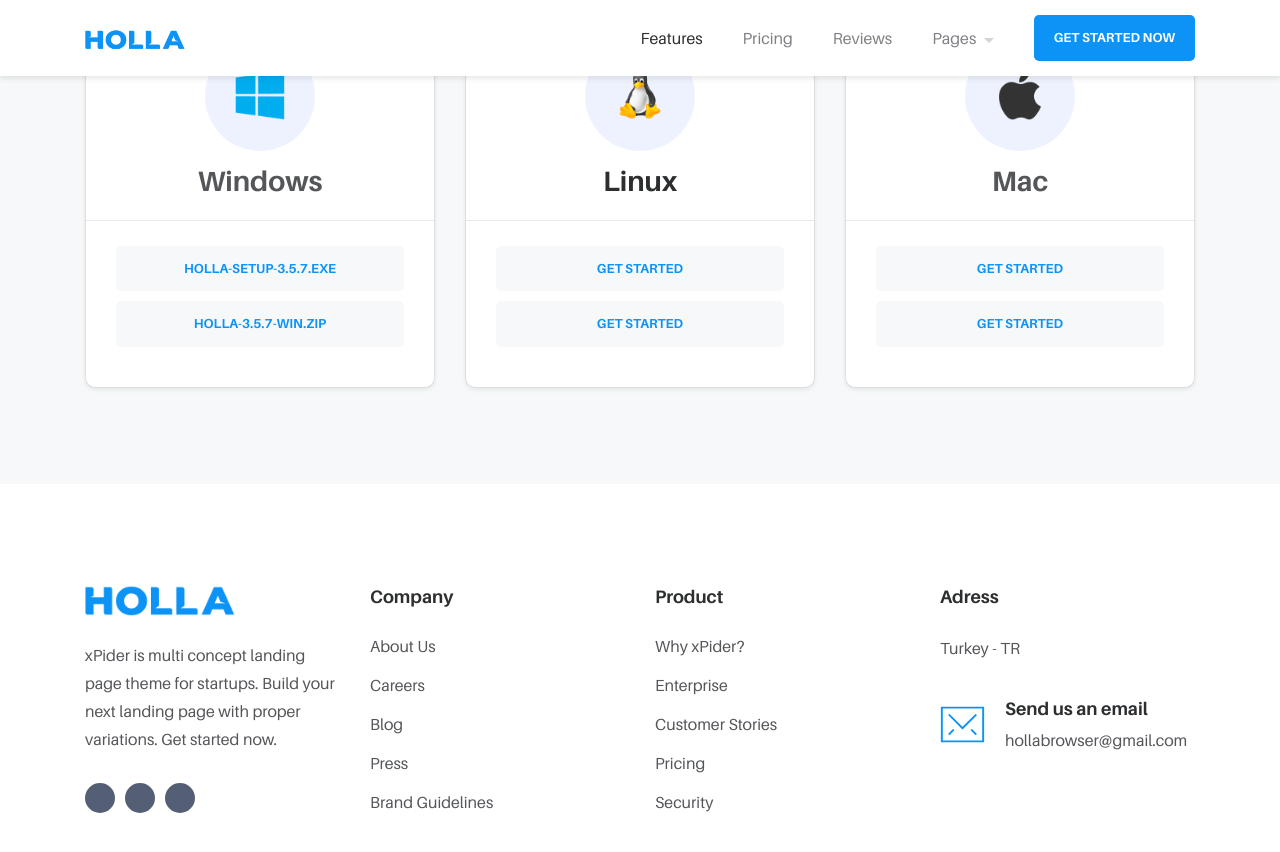
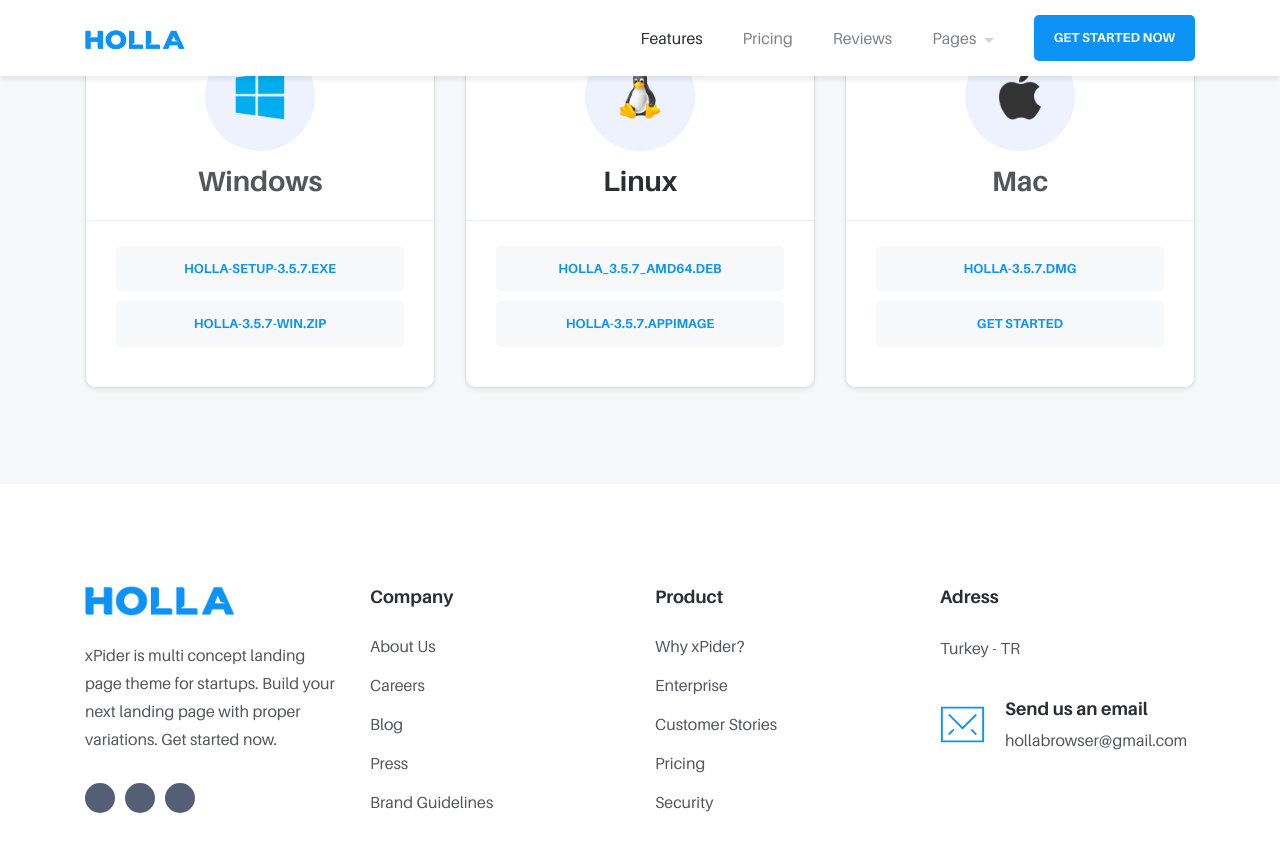
Before and after one commit to meforce/holla, a Jekyll site: the page built from docs/index.html, in a window 1280 px wide and 900 px high, scrolled down 4236 px. Shown: the top 852 px of the window. Built offline with Jekyll 4.4.1, drawn with Linux system fonts in a browser that asks for light colours; some web fonts are replaced; Markdown is read by kramdown in place of the engine named in the settings.

Commit message:
Update features.html

```diff
--- a/docs/_includes/features.html
+++ b/docs/_includes/features.html
@@ -276,10 +276,10 @@
 <h2 class="h4-font color-light-secondary">Windows</h2>
 </div>
 <div class="body pb-40 pr-30 pl-30">
-<a style="margin-top: 25px;" href="https://github.com/meforce/holla/releases/download/v3.5.6/Holla-Setup-3.5.6.exe" class="btn btn--sm w-100 btn-3d-hover btn-splash-hover btn--bg-grey btn--color-primary">
+<a style="margin-top: 25px;" href="https://github.com/meforce/holla/releases/download/v3.5.7/Holla-Setup-3.5.7.exe" class="btn btn--sm w-100 btn-3d-hover btn-splash-hover btn--bg-grey btn--color-primary">
 <span class="btn__text">Holla-Setup-3.5.7.exe</span>
 </a>
-<a href="https://github.com/meforce/holla/releases/download/v3.5.6/Holla-3.5.7-win.zip" style="margin-left: 0;margin-top: 10px;" class="btn btn--sm w-100 btn-3d-hover btn-splash-hover btn--bg-grey btn--color-primary">
+<a href="https://github.com/meforce/holla/releases/download/v3.5.7/Holla-3.5.7-win.zip" style="margin-left: 0;margin-top: 10px;" class="btn btn--sm w-100 btn-3d-hover btn-splash-hover btn--bg-grey btn--color-primary">
 <span class="btn__text">Holla-3.5.7-win.zip</span>
 </a>
 </div>
@@ -297,11 +297,11 @@
 <h2 class="card__value h4-font">Linux</h2>
 </div>
 <div class="body pb-40 pr-30 pl-30">
-<a href="#" style="margin-top: 25px;" class="btn btn--sm w-100 btn-3d-hover btn-splash-hover btn--bg-grey btn--color-primary">
-<span class="btn__text">Get started</span>
+<a href="https://github.com/meforce/holla/releases/download/v3.5.7/Holla_3.5.7_amd64.deb" style="margin-top: 25px;" class="btn btn--sm w-100 btn-3d-hover btn-splash-hover btn--bg-grey btn--color-primary">
+<span class="btn__text">Holla_3.5.7_amd64.deb</span>
 </a>
-<a href="#" style="margin-left: 0;margin-top: 10px;" class="btn btn--sm w-100 btn-3d-hover btn-splash-hover btn--bg-grey btn--color-primary">
-<span class="btn__text">Get started</span>
+<a href="https://github.com/meforce/holla/releases/download/v3.5.7/Holla-3.5.7.AppImage" style="margin-left: 0;margin-top: 10px;" class="btn btn--sm w-100 btn-3d-hover btn-splash-hover btn--bg-grey btn--color-primary">
+<span class="btn__text">Holla-3.5.7.AppImage</span>
 </a>
 </div>
 </div>
@@ -320,8 +320,8 @@
 
 </div>
 <div class="body pb-40 pr-30 pl-30">
-<a href="#" style="margin-top: 25px;" class="btn btn--sm w-100 btn-3d-hover btn-splash-hover btn--bg-grey btn--color-primary">
-<span class="btn__text">Get started</span>
+<a href="https://github.com/meforce/holla/releases/download/v3.5.7/Holla-3.5.7.dmg" style="margin-top: 25px;" class="btn btn--sm w-100 btn-3d-hover btn-splash-hover btn--bg-grey btn--color-primary">
+<span class="btn__text">Holla-3.5.7.dmg</span>
 </a>
 <a href="#" style="margin-left: 0;margin-top: 10px;" class="btn btn--sm w-100 btn-3d-hover btn-splash-hover btn--bg-grey btn--color-primary">
 <span class="btn__text">Get started</span>
```
